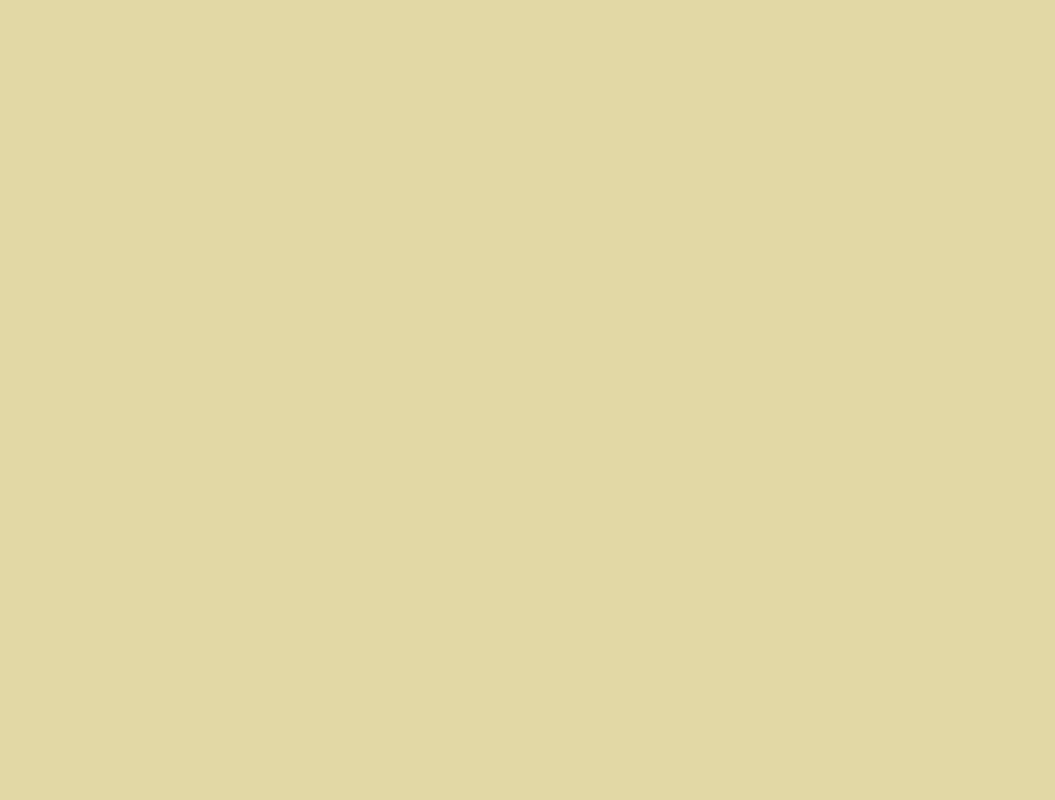
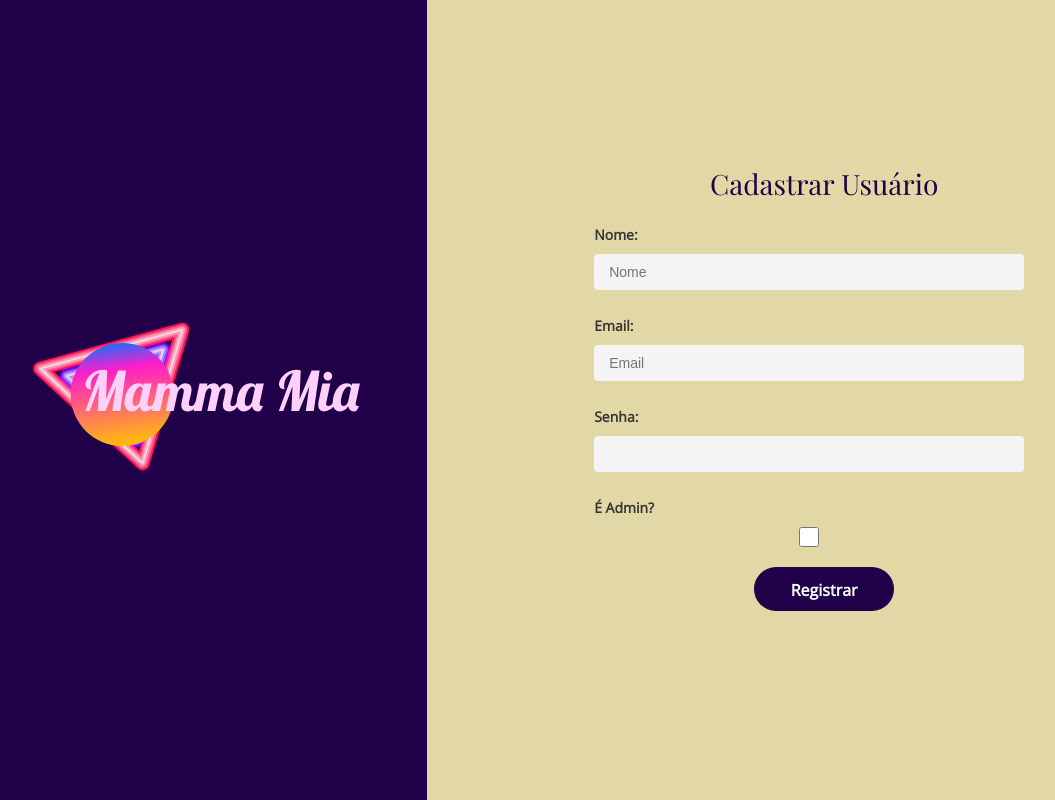
Before and after one commit to BWartchow/casa-de-eventos-react-grupo-2, a React (Vite) app: page /addUser in a window 1280 px wide. Before the commit this address had no page. Shown: the whole page, without its empty margins (59-1114 px from the left). Built offline with nearby package versions, Linux system fonts and the light colour scheme.

Commit message:
adiciona pagina de registro de usuários

```diff
--- a/src/App.jsx
+++ b/src/App.jsx
@@ -1,25 +1,47 @@
-import { BrowserRouter, Route, Routes } from 'react-router-dom'
+import { BrowserRouter, Route, Routes } from "react-router-dom"
 
-import Login from './pages/Login/login'
-import Homepage from './pages/Homepage/homepage'
-import Contact from './pages/Contact/contact'
-import EventsList from './pages/EventsList/eventsList'
-import EventDetails from './pages/EventDetails/eventDetails'
-import AddEvent from './pages/AddEvent/addEvent'
+import Login from "./pages/Login/login"
+import Homepage from "./pages/Homepage/homepage"
+import Contact from "./pages/Contact/contact"
+import EventsList from "./pages/EventsList/eventsList"
+import EventDetails from "./pages/EventDetails/eventDetails"
+import AddEvent from "./pages/AddEvent/addEvent"
+import AddUser from "./pages/AddUser/addUser"
 
-import './index.css'
+import "./index.css"
 
 function App() {
-
 	return (
 		<BrowserRouter>
 			<Routes>
-        <Route path="/" element={<Homepage />} />
-        <Route path="/login" element={<Login />} />
-        <Route path='/admin' element={<EventsList />} />
-        <Route path="/contact" element={<Contact />} />
-        <Route path="/event/:id" element={<EventDetails />} />
-        <Route path="/add-event" element={<AddEvent />} />
+				<Route
+					path="/"
+					element={<Homepage />}
+				/>
+				<Route
+					path="/login"
+					element={<Login />}
+				/>
+				<Route
+					path="/admin"
+					element={<EventsList />}
+				/>
+				<Route
+					path="/contact"
+					element={<Contact />}
+				/>
+				<Route
+					path="/event/:id"
+					element={<EventDetails />}
+				/>
+				<Route
+					path="/add-event"
+					element={<AddEvent />}
+				/>
+				<Route
+					path="/addUser"
+					element={<AddUser />}
+				/>
 			</Routes>
 		</BrowserRouter>
 	)
--- /dev/null
+++ b/src/pages/AddUser/addUser.jsx
@@ -0,0 +1,118 @@
+import { useState } from "react"
+import axios from "axios"
+import { useNavigate } from "react-router-dom"
+
+import {
+	LoginContainer,
+	LoginContent,
+	LoginBox,
+	LoginTitle,
+	FormBox,
+	FormItem,
+	FormLabel,
+	FormInput,
+	FormInputCheckbox,
+	FormButton,
+	Sidebar,
+	SidebarContainer,
+	LogoContainer,
+	Logo,
+	ErrorMessage,
+} from "../Login/login.styles"
+
+function AddUser() {
+	const [name, setName] = useState("")
+	const [email, setEmail] = useState("")
+	const [password, setPassword] = useState("")
+	const [isAdmin, setIsAdmin] = useState(false)
+	const [error, setError] = useState("")
+
+	const RegisterUser = async () => {
+		try {
+			const newUser = {
+				name: name,
+				email: email,
+				password: password,
+				isAdmin: isAdmin,
+			}
+
+			const responseUsers = await axios.get("http://localhost:3000/users")
+			const users = responseUsers.data
+			const emailRegistered = users.find((user) => user.email == newUser.email)
+			console.log(responseUsers.data)
+
+			if (emailRegistered) {
+				setError("Email já registrado")
+			} else {
+				const response = await axios.post("http://localhost:3000/users", newUser)
+				console.log(response.data)
+				alert("Usuário adicionado com sucesso!")
+			}
+		} catch (error) {
+			console.error("Erro ao cadastrar usuario", error)
+		}
+	}
+
+	return (
+		<LoginContainer>
+			<Sidebar>
+				<SidebarContainer>
+					<LogoContainer>
+						<Logo
+							src="../images/logo.svg"
+							alt="Logomarca da casa de eventos"
+						/>
+					</LogoContainer>
+				</SidebarContainer>
+			</Sidebar>
+			<LoginContent>
+				<LoginBox>
+					<LoginTitle>Cadastrar Usuário</LoginTitle>
+					<FormBox>
+						<FormItem>
+							<FormLabel>Nome:</FormLabel>
+							<FormInput
+								type="text"
+								placeholder="Nome"
+								value={name}
+								onChange={(e) => setName(e.target.value)}
+							/>
+						</FormItem>
+						<FormItem>
+							<FormLabel>Email:</FormLabel>
+							<FormInput
+								type="text"
+								placeholder="Email"
+								value={email}
+								onChange={(e) => setEmail(e.target.value)}
+							/>
+						</FormItem>
+						<FormItem>
+							<FormLabel>Senha:</FormLabel>
+							<FormInput
+								type="password"
+								placeholder=""
+								value={password}
+								onChange={(e) => setPassword(e.target.value)}
+							/>
+						</FormItem>
+						<FormItem>
+							<FormLabel>É Admin?</FormLabel>
+							<FormInputCheckbox
+								type="checkbox"
+								value={isAdmin}
+								onChange={() => setIsAdmin(!isAdmin)}
+							/>
+						</FormItem>
+						<FormItem>
+							<FormButton onClick={RegisterUser}>Registrar</FormButton>
+						</FormItem>
+						{error && <ErrorMessage>{error}</ErrorMessage>}
+					</FormBox>
+				</LoginBox>
+			</LoginContent>
+		</LoginContainer>
+	)
+}
+
+export default AddUser
--- a/src/pages/Login/login.styles.jsx
+++ b/src/pages/Login/login.styles.jsx
@@ -1,5 +1,5 @@
-import styled from 'styled-components';
-import { Link } from 'react-router-dom';
+import styled from "styled-components"
+import { Link } from "react-router-dom"
 
 export const LoginContainer = styled.div`
 	display: flex;
@@ -9,16 +9,16 @@ export const LoginContainer = styled.div`
 `
 
 export const LoginTitle = styled.h1`
-    font-family: 'Playfair Display', serif;
+	font-family: "Playfair Display", serif;
 	text-align: center;
 	font-size: 28px;
 	font-weight: 400;
-    color: #1F0049;
+	color: #1f0049;
 `
 
 export const Sidebar = styled.aside`
-    color: #FFFFFF;
-    background-color: #1F0049;
+	color: #ffffff;
+	background-color: #1f0049;
 	height: 100vh;
 	width: 38%;
 `
@@ -39,7 +39,7 @@ export const Logo = styled.img`
 export const LoginContent = styled.main`
 	width: 62%;
 	height: 100vh;
-    background-color: #E2D8A5;
+	background-color: #e2d8a5;
 	display: flex;
 	justify-content: center;
 	align-items: center;
@@ -77,6 +77,20 @@ export const FormInput = styled.input`
 	background-color: #f4f4f4;
 `
 
+export const FormInputCheckbox = styled.input`
+	display: block;
+	width: calc(100% - 30px);
+	margin-top: 5px;
+	border: none;
+	height: 20px;
+	font-size: 14px;
+	line-height: 150%;
+	font-weight: 400;
+	border-radius: 4px;
+	background-color: #f4f4f4;
+	align-self: left;
+`
+
 export const FormButton = styled(Link)`
 	display: block;
 	margin: auto;
@@ -85,8 +99,8 @@ export const FormButton = styled(Link)`
 	height: 44px;
 	border: 1px solid transparent;
 	border-radius: 22px;
-    background-color: #1F0049;
-    color: #FFFFFF;
+	background-color: #1f0049;
+	color: #ffffff;
 	font-size: 16px;
 	font-weight: 700;
 	line-height: 44px;
```
Also changed, not shown: events.json (+16 -9 lines), src/pages/AddUser/addUser.styles.jsx (added, +15 -0 lines). Lines whose indentation alone changed are shown as unchanged.
